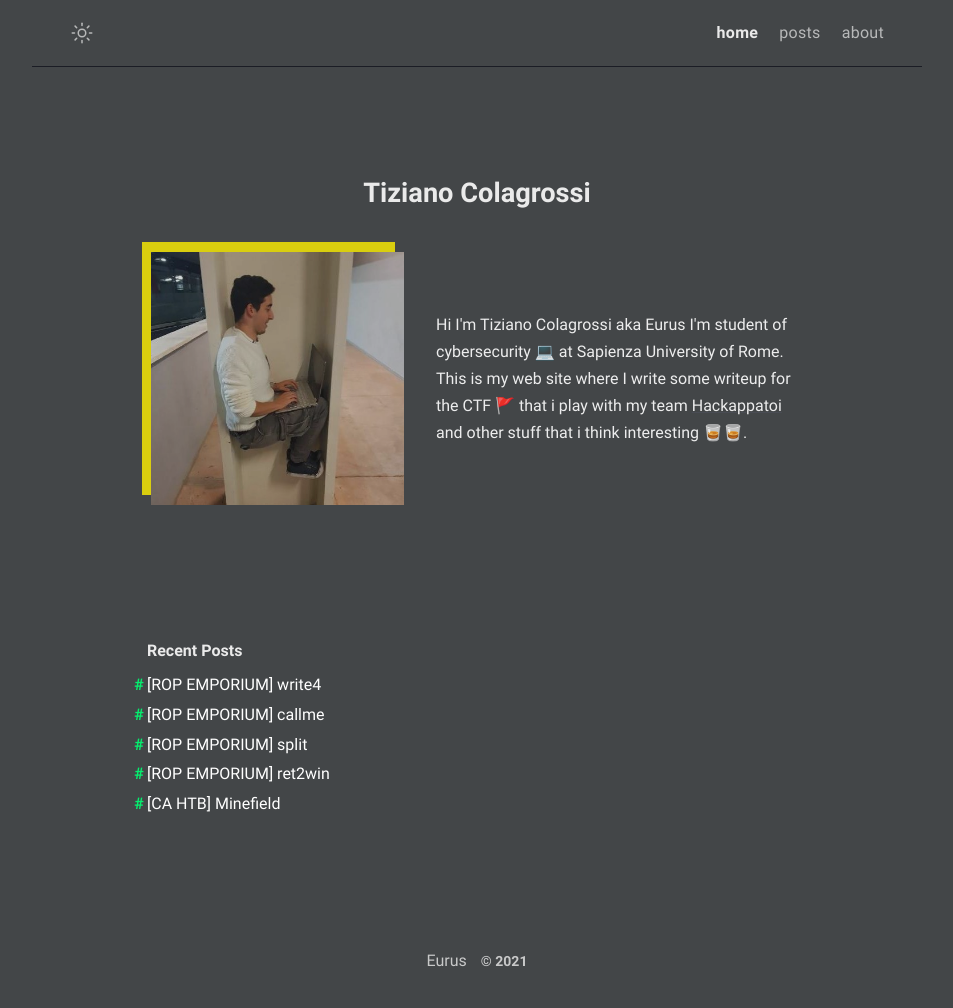
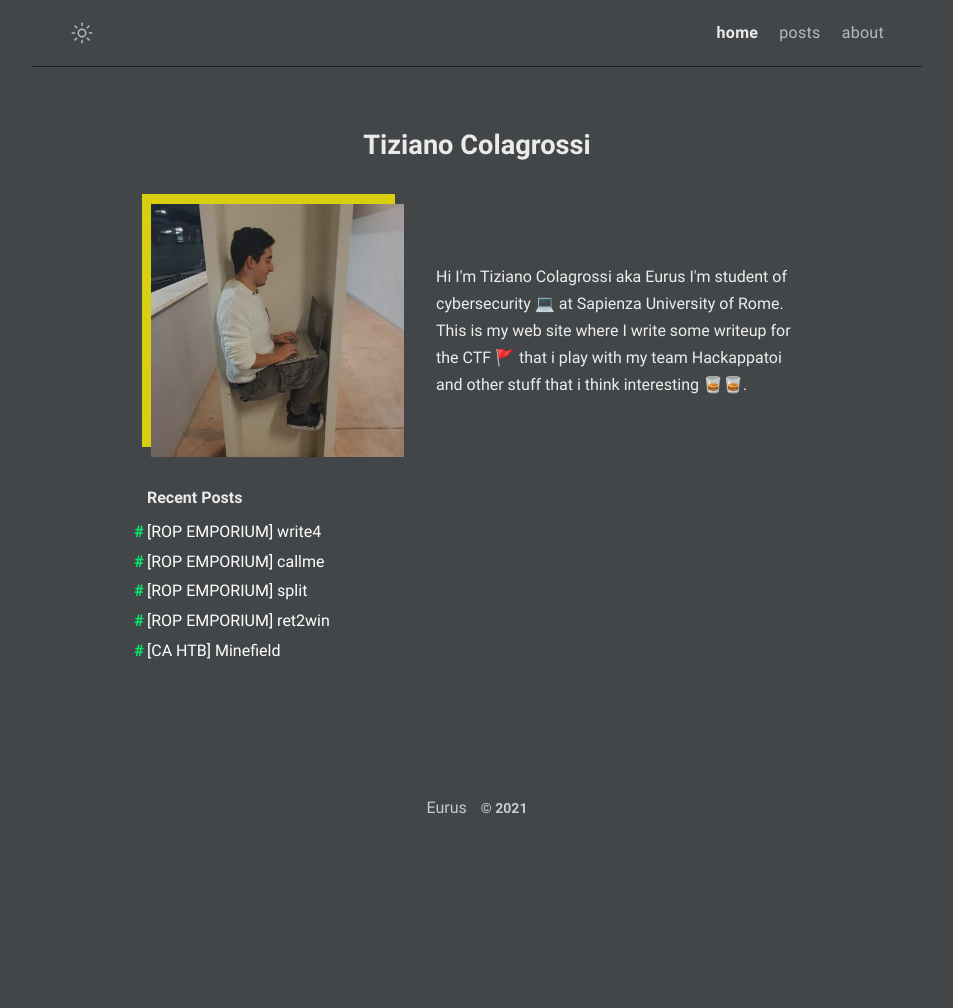
Before and after one commit to tizianocolagrossi/tizianocolagrossi.github.io, a Jekyll site: the page built from index.md, in a window 1280 px wide. Shown: the whole page, without its empty margins (163-1116 px from the left). Built offline with Jekyll 4.4.1, drawn with Linux system fonts in a browser that asks for light colours; nearby versions of some CDN libraries; after the commit the page ends 900 px from its top, so only the background shows below that.

Commit message:
Update _layout.scss

```diff
--- a/_sass/klise/_layout.scss
+++ b/_sass/klise/_layout.scss
@@ -181,8 +181,8 @@
 
 // Author
 .author {
-  margin-top: 6.3rem;
-  margin-bottom: 7.2rem;
+  margin-top: 3.3rem;
+  // margin-bottom: 7.2rem;
   text-align: center;
 
   @include media-query($on-mobile) {
```
